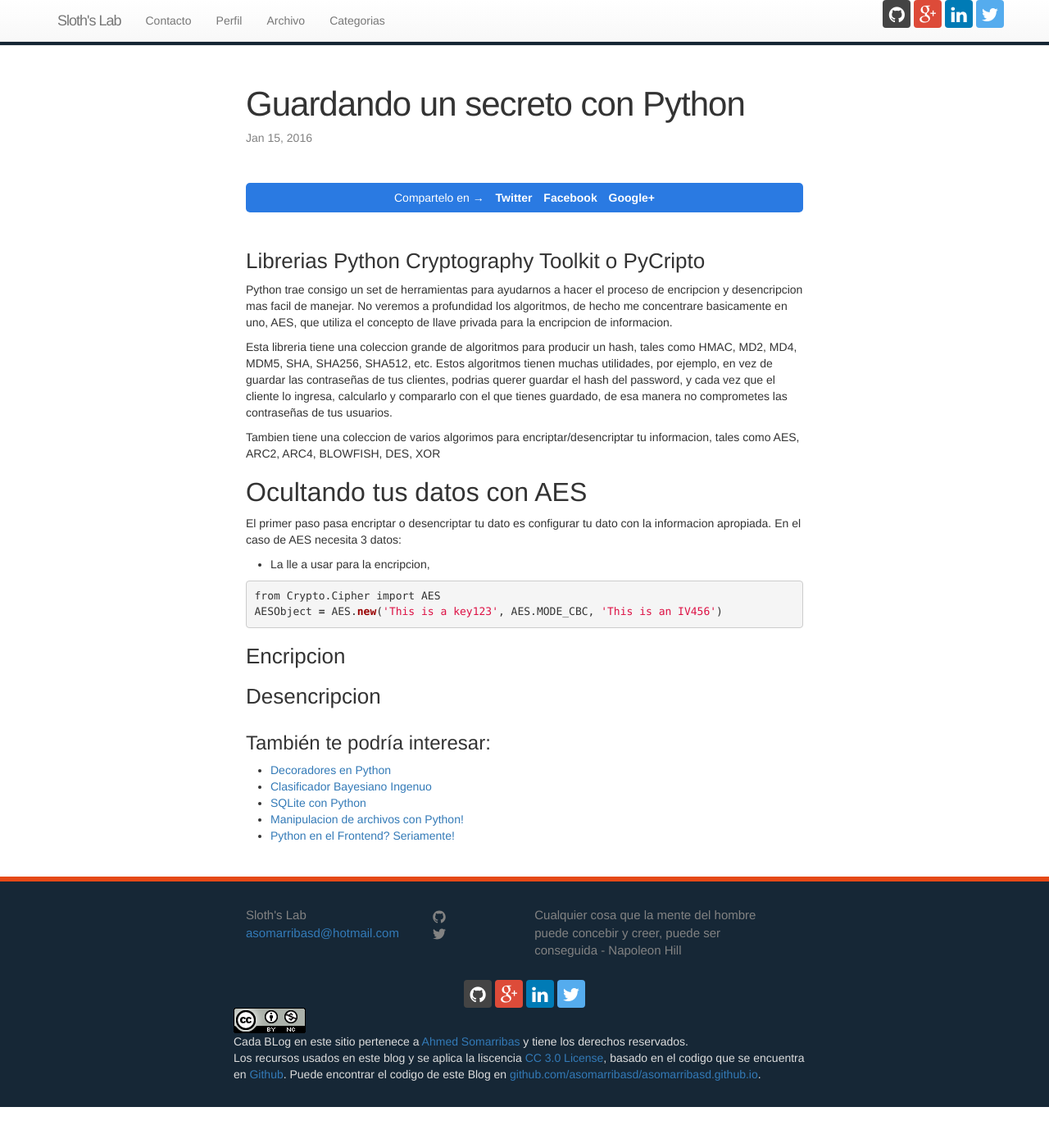
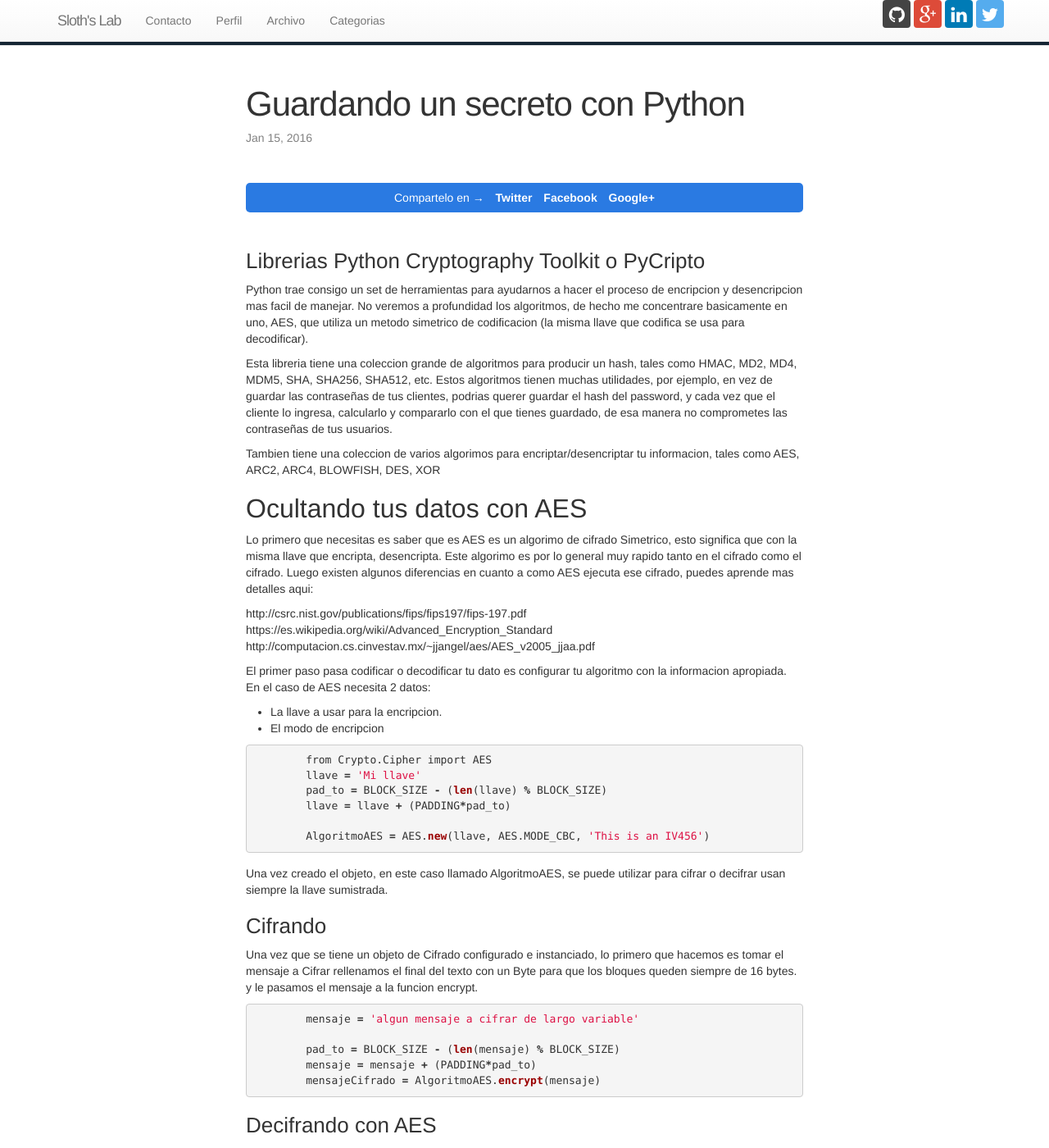
Before and after one commit to asomarribasd/asomarribasd.github.io, a Jekyll site: the page built from _posts/2016-01-15-encripcion-python.markdown, in a window 1280 px wide and 1400 px high. Shown: the whole window at 82% size. Built offline with Jekyll 4.4.1, drawn with Linux system fonts in a browser that asks for light colours; nearby versions of some CDN libraries; comment, search, counter and statistics services are not loaded; some of the changed text lies outside the part shown.

Commit message:
Agregando codigo pendiente.

```diff
--- a/_posts/2016-01-15-encripcion-python.markdown
+++ b/_posts/2016-01-15-encripcion-python.markdown
@@ -8,7 +8,7 @@
 
 ### Librerias Python Cryptography Toolkit o PyCripto
 
-Python trae consigo un set de herramientas para ayudarnos a hacer el proceso de encripcion y desencripcion mas facil de manejar. No veremos a profundidad los algoritmos, de hecho me concentrare basicamente en uno, AES, que utiliza el concepto de llave privada para la encripcion de informacion.
+Python trae consigo un set de herramientas para ayudarnos a hacer el proceso de encripcion y desencripcion mas facil de manejar. No veremos a profundidad los algoritmos, de hecho me concentrare basicamente en uno, AES, que utiliza un metodo simetrico de codificacion (la misma llave que codifica se usa para decodificar).
 
 Esta libreria tiene una coleccion grande de algoritmos para producir un hash, tales como HMAC, MD2, MD4, MDM5, SHA, SHA256, SHA512, etc. Estos algoritmos tienen muchas utilidades, por ejemplo, en vez de guardar las contraseñas de tus clientes, podrias querer guardar el hash del password, y cada vez que el cliente lo ingresa, calcularlo y compararlo con el que tienes guardado, de esa manera no comprometes las contraseñas de tus usuarios.
 
@@ -16,26 +16,79 @@
 
 ## Ocultando tus datos con AES
 
-El primer paso pasa encriptar o desencriptar tu dato es configurar tu dato con la informacion apropiada. En el caso de AES necesita 3 datos:
+Lo primero que necesitas es saber que es AES es un algorimo de cifrado Simetrico, esto significa que con la misma llave que encripta, desencripta. Este algorimo es por lo general muy rapido tanto en el cifrado como el cifrado. Luego existen algunos diferencias en cuanto a como AES ejecuta ese cifrado, puedes aprende mas detalles aqui:
 
-- La lle a usar para la encripcion,
+http://csrc.nist.gov/publications/fips/fips197/fips-197.pdf
+https://es.wikipedia.org/wiki/Advanced_Encryption_Standard
+http://computacion.cs.cinvestav.mx/~jjangel/aes/AES_v2005_jjaa.pdf
+
+El primer paso pasa codificar o decodificar tu dato es configurar tu algoritmo con la informacion apropiada. En el caso de AES necesita 2 datos:
+
+- La llave a usar para la encripcion.
+- El modo de encripcion
 
 {% highlight python %}
 
-from Crypto.Cipher import AES
-AESObject = AES.new('This is a key123', AES.MODE_CBC, 'This is an IV456')
+	from Crypto.Cipher import AES
+	llave = 'Mi llave'
+	pad_to = BLOCK_SIZE - (len(llave) % BLOCK_SIZE)
+	llave = llave + (PADDING*pad_to)
+
+	AlgoritmoAES = AES.new(llave, AES.MODE_CBC, 'This is an IV456')
 
 {% endhighlight %}
 
-### Encripcion
+Una vez creado el objeto, en este caso llamado AlgoritmoAES, se puede utilizar para cifrar o decifrar usan siempre la llave sumistrada.
+
+### Cifrando
+
+Una vez que se tiene un objeto de Cifrado configurado e instanciado, lo primero que hacemos es tomar el mensaje a Cifrar rellenamos el final del texto con un Byte para que los bloques queden siempre de 16 bytes. y le pasamos el mensaje a la funcion encrypt.
 
 {% highlight python %}
+	mensaje = 'algun mensaje a cifrar de largo variable'
+
+	pad_to = BLOCK_SIZE - (len(mensaje) % BLOCK_SIZE)
+	mensaje = mensaje + (PADDING*pad_to)
+	mensajeCifrado = AlgoritmoAES.encrypt(mensaje)
 
 {% endhighlight %}
 
 
-### Desencripcion
+### Decifrando con AES
+
+Primero configuramos el algoritmo pasandole la llave como en el punto uno. Una vez pasado este proceso le pasamos en mensajeCifrado, una vez terminado el proceso de decifrar removemos los cararteres de Padding que agregamos para estandarizar el tamaño del mensaje y lo retornamos.
 
 {% highlight python %}
 
+	mensajeDecifrado = AlgoritmoAES.decrypt(mensajeCifrado)
+	mensajeDecifrado = mensajeDecifrado.rstrip(PADDING)
+	return mensajeDecifrado
+
 {% endhighlight %}
+
+### Clase Completa
+
+{% highlight python %}
+class AES_Crypto:
+	#Tamaño del bloque en Bytes, En AES es de 16
+	BLOCK_SIZE = 16
+	# Este es el valor con el que se
+	#"rellena la llave en caso de que no sea del tamaño del bloque"
+	PADDING = "\x00"
+
+	def set_key(self,llave):
+		pad_to = BLOCK_SIZE - (len(llave) % BLOCK_SIZE)
+		llave = llave + (PADDING*pad_to)
+		self.AlgoritmoAES = AES.new(key,AES.MODE_ECB)
+	def cifrado(self,mensaje):
+		pad_to = BLOCK_SIZE - (len(mensaje) % BLOCK_SIZE)
+		mensaje = mensaje + (PADDING*pad_to)
+		return self.AlgoritmoAES.encrypt(mensaje)
+	def decifrado(self,mensajeCifrado):
+		try:
+			mensajeDecifrado = self.AlgoritmoAES.decrypt(mensajeCifrado)
+			mensajeDecifrado = mensajeDecifrado.rstrip(PADDING)
+			return mensajeDecifrado
+		except:
+			return mensajeCifrado
+{% endhighlight %}
```
Also changed, not shown: _posts/2015-11-27-Lectura-websites-python.markdown (added, +12 -0 lines), _posts/2016-01-04-acercamiento-angular2.markdown (added, +11 -0 lines).
